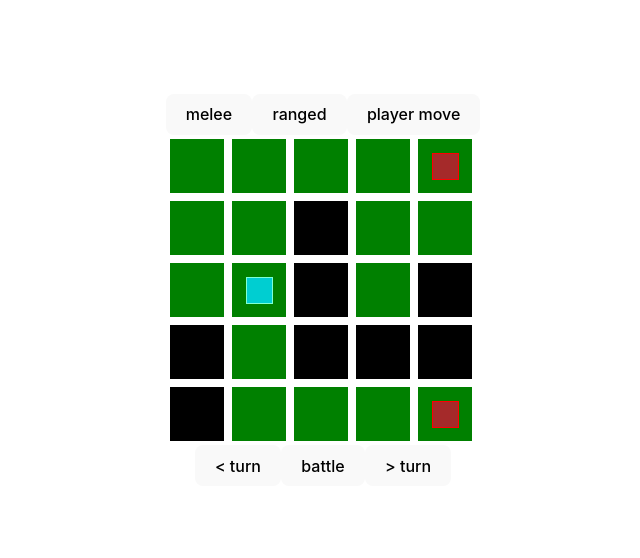
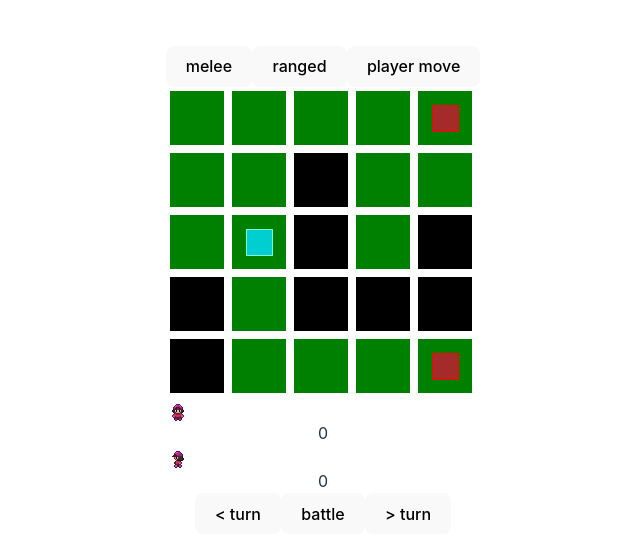
Before and after one commit to sasham43/gm-vue, a Vue app: page / in a window 1280 px wide. Shown: the part 110-668 px from the top of the page, without its empty margins (317-957 px from the left). Built offline with nearby package versions, Linux system fonts and the light colour scheme.

Commit message:
add sprite animation

```diff
--- a/src/components/Game.vue
+++ b/src/components/Game.vue
@@ -1,6 +1,7 @@
 <script>
 import TileMap from "./TileMap.vue";
 import Actor from "./Actor.vue";
+import Sprite from "./Sprite.vue";
 import {
   isHighlightedAttack,
   findDistance,
@@ -418,7 +419,7 @@ export default {
       return this.watchCurrentTurn(newValue, oldValue);
     },
   },
-  components: { TileMap, Actor },
+  components: { TileMap, Actor, Sprite },
 };
 </script>
 
@@ -437,6 +438,8 @@ export default {
     ></TileMap>
     <Actor v-bind="player" :tiles="tiles"></Actor>
     <Actor v-for="enemy in enemies" :isEnemy="true" v-bind="enemy"></Actor>
+    <Sprite pose="standing" spritesheet="src/assets/hero-1.png"></Sprite>
+    <Sprite pose="w-walk" spritesheet="src/assets/hero-1.png"></Sprite>
   </div>
   <div>
     <button @click="previousTurn()">&lt; turn</button>
--- /dev/null
+++ b/src/components/Sprite.vue
@@ -0,0 +1,254 @@
+<script>
+export default {
+  props: {
+    spritesheet: String,
+    pose: String,
+  },
+  data() {
+    return {
+      //   top: "-48px",
+      //   left: "right",
+      //   top: "0px",
+      //   left: "0px",
+      poses: [
+        {
+          pose: "standing",
+          top: "0px",
+          left: "-24px",
+        },
+        {
+          pose: "s-walk-1",
+          position: "top left",
+          top: "0px",
+          left: "0px",
+        },
+        {
+          pose: "s-walk-2",
+          position: "top center",
+          top: "0px",
+          left: "-24px",
+        },
+        {
+          pose: "s-walk-3",
+          position: "top right",
+          top: "0px",
+          left: "-48px",
+        },
+        {
+          pose: "w-walk-1",
+
+          top: "-24px",
+          left: "0px",
+        },
+        {
+          pose: "w-walk-2",
+
+          top: "-24px",
+          left: "-24px",
+        },
+        {
+          pose: "w-walk-3",
+
+          top: "-24px",
+          left: "-48px",
+        },
+        // E WALK
+        {
+          pose: "e-walk-1",
+          //   position: "-48px 0px",
+          top: "-48px",
+          left: "0px",
+        },
+        {
+          pose: "e-walk-2",
+          //   position: "-48px 24px",
+          top: "-48px",
+          left: "-24px",
+        },
+        {
+          pose: "e-walk-3",
+          //   position: "-48px 48px",
+          top: "-48px",
+          left: "-48px",
+        },
+        //
+        {
+          pose: "n-walk-1",
+
+          top: "-72px",
+          left: "0px",
+        },
+        {
+          pose: "n-walk-2",
+
+          top: "-72px",
+          left: "-24px",
+        },
+        {
+          pose: "n-walk-3",
+
+          top: "-72px",
+          left: "-48px",
+        },
+      ],
+      animPoses: [
+        {
+          pose: "standing",
+          top: "0px",
+          left: "-24px",
+        },
+      ],
+      animStep: 0,
+      animSpeed: 300,
+      animating: null,
+      animPosition: "",
+    };
+  },
+  methods: {
+    animate() {
+      //   console.log("animate()", this.animPoses);
+      let reverse = false;
+      this.animating = window.setInterval(() => {
+        if (reverse) {
+          this.animStep--;
+        } else {
+          this.animStep++;
+        }
+        if (this.animStep == this.animPoses.length) {
+          reverse = true;
+          this.animStep -= 2;
+          //   this.animStep = 0;
+        } else if (this.animStep == 0 && reverse == true) {
+          reverse = false;
+        }
+        this.animPosition = this.animPoses[this.animStep].position;
+      }, this.animSpeed);
+    },
+    stopAnimating() {
+      this.animStep = 0;
+      this.animPoses = [
+        {
+          pose: "standing",
+          top: "0px",
+          left: "-24px",
+        },
+      ];
+      window.clearInterval(this.animating);
+    },
+    watchPose() {
+      if (this.pose.includes("walk")) {
+        console.log("oh no here we are");
+        this.animPoses = this.poses.filter((pose) => {
+          console.log("pose?", pose.pose.includes(this.pose));
+          return pose.pose.includes(this.pose);
+        });
+
+        console.log("this.animPoses mounted", this.animPoses);
+
+        window.clearInterval(this.animating);
+
+        this.animate();
+      }
+
+      if (this.pose.includes("standing")) {
+        this.stopAnimating();
+      }
+    },
+  },
+  computed: {
+    top() {
+      return this.animPoses[this.animStep].top;
+    },
+    left() {
+      return this.animPoses[this.animStep].left;
+    },
+    // currentPosition() {
+    //   console.log(
+    //     "animPoses",
+    //     this.animPoses,
+    //     this.animPoses[this.animStep].position
+    //   );
+    //   if (this.animPoses[this.animStep]) {
+    //     return this.animPoses[this.animStep].position;
+    //   } else {
+    //     return "top center";
+    //   }
+    // },
+  },
+  watch: {
+    pose() {
+      return this.watchPose();
+    },
+    // pose(newValue) {
+    //   console.log("newvalue", newValue, newValue.includes("walk"));
+    //   if (newValue.includes("walk")) {
+    //     console.log("why");
+    //     this.animPoses = this.poses.filter((pose) => {
+    //       console.log("pose?", pose.pose.includes(newValue));
+    //       return pose.pose.includes(newValue);
+    //     });
+    //     console.log("this.animPoses", this.animPoses);
+
+    //     this.animate();
+    //   }
+
+    //   if (newValue.includes("standing")) {
+    //     this.animPoses = this.poses[0];
+    //     this.stopAnimating();
+    //   }
+    // },
+  },
+  mounted() {
+    this.watchPose();
+    // if (this.pose.includes("walk")) {
+    //   console.log("oh no here we are");
+    //   this.animPoses = this.poses.filter((pose) => {
+    //     console.log("pose?", pose.pose.includes(this.pose));
+    //     return pose.pose.includes(this.pose);
+    //   });
+    //   console.log("this.animPoses mounted", this.animPoses);
+    //   this.animate();
+    // }
+    // if (this.pose.includes("standing")) {
+    //   this.stopAnimating();
+    // }
+  },
+  unmounted() {
+    this.stopAnimating();
+  },
+};
+</script>
+
+<template>
+  <div class="sprite-container">
+    <img class="sprite" :src="spritesheet" :style="{ top: top, left: left }" />
+  </div>
+  <div>
+    {{ animStep }}
+  </div>
+  <!-- <div
+    class="sprite"
+    :style="{
+      'background-image': `url(${spritesheet})`,
+      'background-position': animPosition,
+    }"
+  ></div>
+  <div>debug: {{ animPosition }}</div> -->
+</template>
+
+<style scoped>
+.sprite-container {
+  width: 24px;
+  height: 24px;
+  position: relative;
+  overflow: hidden;
+}
+.sprite {
+  position: absolute;
+}
+/* .sprite {
+  width: 24px;
+  height: 24px;
+  background-repeat: no-repeat;
+} */
+</style>
```
Also changed, not shown: src/assets/hero-1.png (added).
